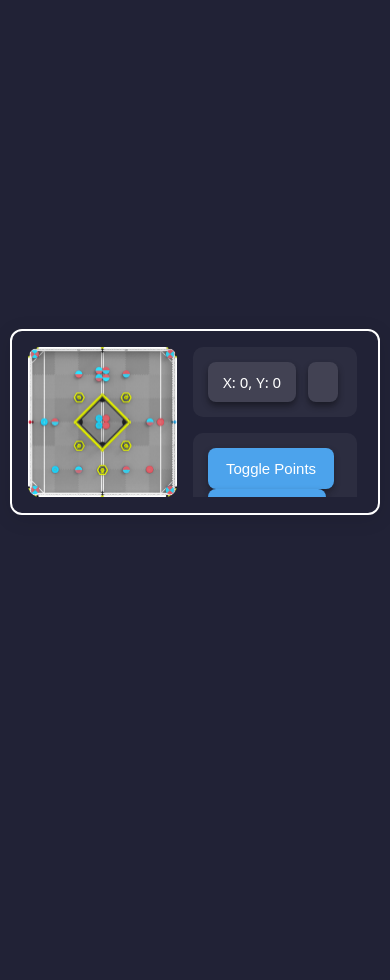
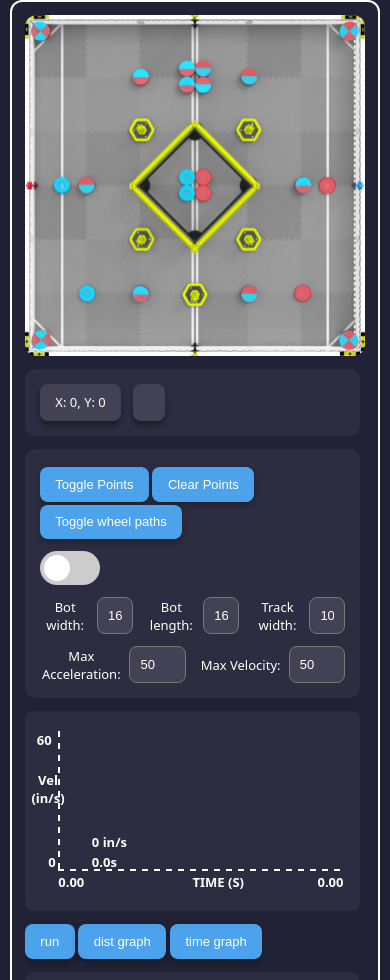
Before and after one commit to ragerbyt/vexpathgen, a website built with Vite: page index.html in a window 390 px wide. Shown: the top 980 px of the page. Before the commit the page ends 844 px from the top, so only its background shows below. Built offline with nearby package versions, Linux system fonts and the light colour scheme.

Commit message:
ui improvements

```diff
--- a/index.html
+++ b/index.html
@@ -6,16 +6,13 @@
     <title>Vex Path Gen</title>
   </head>
   <body>
-  <div id= "screen">
+    <div id="screen">
       <canvas id="path"></canvas>
-
-
 
       <div id="sidebar">
         <div id="info">
           <div class="info-box" id="mouse-coordinates"></div>
           <div class="info-box" id="point-coordinates"></div>
-
         </div>
 
         <div id="menu">
@@ -25,9 +22,8 @@
             <button id="sidepath">Toggle wheel paths</button>
           </div>
 
-
           <label class="switch">
-          <input type="checkbox">
+            <input type="checkbox" />
             <span class="slider round"></span>
           </label>
 
@@ -44,7 +40,6 @@
               <label for="trackwidth">Track width:</label>
               <input type="number" id="botlen" value="10" />
             </div>
-
           </div>
           <div id="botconfig">
             <div class="field">
@@ -56,13 +51,9 @@
               <input type="number" id="maxvel" value="50" />
             </div>
           </div>
-
         </div>
 
-
         <div id="graphs-container">
-
-
           <canvas id="graph" width="600" height="200"></canvas>
           <canvas id="overlay" width="600" height="200"></canvas>
           <div id="currtime-label" class="graph-label">0.0s</div>
@@ -70,41 +61,38 @@
 
           <!-- Time Label for the Bottom -->
           <div id="unit-label" class="graph-label">TIME (S)</div>
-        <div id="velocity-label" class="graph-label">Vel<br>(in/s)</div>
+          <div id="velocity-label" class="graph-label">Vel<br />(in/s)</div>
 
           <!-- Time Start and End Labels -->
           <div id="start-time-label" class="graph-label">0.00</div>
           <div id="end-time-label" class="graph-label">0.00</div>
 
           <!-- Velocity Markings -->
-        <div id="velocity-max-label" class="graph-label">60</div> <!-- For max velocity -->
-        <div id="velocity-zero-label" class="graph-label">0</div> <!-- For velocity zero -->
-
-
-
+          <div id="velocity-max-label" class="graph-label">60</div>
+          <!-- For max velocity -->
+          <div id="velocity-zero-label" class="graph-label">0</div>
+          <!-- For velocity zero -->
         </div>
 
-      <div id = "graphcustom">
+        <div id="graphcustom">
           <button id="run">run</button>
           <button id="dist">dist graph</button>
           <button id="time">time graph</button>
         </div>
 
         <div id="saving">
-        <input type="text" id="pathNameInput" placeholder="Enter path name (e.g., redside)" />
+          <input
+            type="text"
+            id="pathNameInput"
+            placeholder="Enter path name (e.g., redside)"
+          />
           <button id="saveCpp">Save C++ File</button>
-
 
           <input type="file" id="import" accept=".cpp" hidden />
           <label for="import" class="file-upload-button">Import C++ File</label>
-
-
-      </div>
-
-
         </div>
       </div>
-
+    </div>
 
     <!-- Entrypoint -->
     <script src="src/index.ts" type="module"></script>
--- a/src/css/styles.css
+++ b/src/css/styles.css
@@ -1,5 +1,9 @@
 * {
   box-sizing: border-box;
+}
+
+:root {
+  font-size: 15px;
 }
 
 /* General Body Styling */
@@ -24,11 +28,11 @@ body {
   border-radius: 12px;
   box-shadow: 0 4px 20px rgba(0, 0, 0, 0.1);
   width: 95%;
+  max-height: 98%;
   aspect-ratio: 2 / 1;
   border: 2px solid white;
   box-sizing: border-box;
 }
-
 
 /* Sidebar Styling */
 #sidebar {
@@ -56,6 +60,12 @@ body {
   gap: 12px;
 }
 
+#togglePoints,
+#clear,
+#sidepath {
+  margin-top: 3px;
+}
+
 /* Bot Config Row */
 #botconfig {
   display: flex;
@@ -75,7 +85,7 @@ body {
 
 .field label {
   color: #ffffff;
-  font-size: 16px;
+  font-size: 1rem;
   width: 60%;
   text-align: center;
 }
@@ -83,11 +93,16 @@ body {
 .field input {
   width: 40%;
   padding: 10px;
-  font-size: 16px;
+  font-size: 1rem;
   border-radius: 8px;
   box-sizing: border-box;
   background-color: rgba(255, 255, 255, 0.1);
+  border: 1px solid #777777;
   color: #ffffff;
+}
+
+.field input:focus {
+  outline: 1px solid #ffffff;
 }
 
 /* Hide number spinner arrows */
@@ -99,13 +114,13 @@ input[type="number"]::-webkit-inner-spin-button {
 
 /* Buttons Styling */
 button {
-  padding: 12px 18px;
+  padding: 0.75rem 1.2rem;
   background-color: #4ca3ec;
   color: #ffffff;
   border: none;
   border-radius: 8px;
   cursor: pointer;
-  font-size: 15px;
+  font-size: 1rem;
   transition: background-color 0.3s ease-in-out, transform 0.2s ease-in-out;
   box-shadow: 0 3px 6px rgba(0, 0, 0, 0.3);
   width: fit-content;
@@ -122,8 +137,8 @@ button:active {
 
 /* Input Field Styling */
 input[type="text"] {
-  padding: 12px;
-  font-size: 16px;
+  padding: 0.75rem;
+  font-size: 1rem;
   border: 2px solid #ffffff;
   border-radius: 8px;
   width: 100%;
@@ -144,10 +159,10 @@ input[type="text"]::placeholder {
   height: 200px;
   border-radius: 8px;
   background-color: rgba(255, 255, 255, 0.05);
-
 }
 
-#graph, #overlay {
+#graph,
+#overlay {
   position: absolute;
   top: 10%;
   left: 10%;
@@ -160,20 +175,31 @@ input[type="text"]::placeholder {
   border: none;
 
   /* Fake border with custom dotted/dashed look */
-  background-image:
-  repeating-linear-gradient(to right, white 0px, white 6px, transparent 6px, transparent 12px), /* bottom */
-  repeating-linear-gradient(to bottom, white 0px, white 6px, transparent 6px, transparent 12px); /* left */
+  background-image: repeating-linear-gradient(
+      to right,
+      white 0px,
+      white 6px,
+      transparent 6px,
+      transparent 12px
+    ),
+    /* bottom */
+      repeating-linear-gradient(
+        to bottom,
+        white 0px,
+        white 6px,
+        transparent 6px,
+        transparent 12px
+      ); /* left */
 
   background-position: bottom left, top left;
   background-repeat: no-repeat;
   background-size: 100% 2px, 2px 100%;
-
 }
 
 /* Labels */
 .graph-label {
   position: absolute;
-  font-size: 16px;
+  font-size: 1rem;
   font-weight: bold;
   color: #ffffff;
   text-align: center;
@@ -191,14 +217,11 @@ input[type="text"]::placeholder {
   transform: translateX(0%);
 }
 
-
-
 /* Time label at the bottom */
 #unit-label {
   bottom: 10%;
   left: 50%;
   transform: translateX(0%);
-
 }
 
 /* Time Start and End Labels */
@@ -215,7 +238,7 @@ input[type="text"]::placeholder {
 }
 
 #velocity-label {
-  top:30%;
+  top: 30%;
   left: 2%;
 }
 
@@ -242,13 +265,12 @@ canvas {
   aspect-ratio: 1 / 1; /* Keeps canvas square */
 }
 
-
 /* Floating mouse/point coordinate overlays (kept absolutely positioned) */
 .info-box {
-  font-size: 15px;
+  font-size: 1rem;
   color: #ffffff;
   background: rgba(255, 255, 255, 0.1);
-  padding: 10px 15px;
+  padding: 0.75rem 1.2rem;
   border-radius: 8px;
   box-shadow: 0 4px 6px rgba(0, 0, 0, 0.4);
   pointer-events: none;
@@ -286,12 +308,11 @@ canvas {
   gap: 12px;
 }
 
-#import{
+#import {
   position: relative;
   left: 10;
-  right:10;
+  right: 10;
 }
-
 
 .switch {
   position: relative;
@@ -316,8 +337,8 @@ canvas {
   right: 0;
   bottom: 0;
   background-color: #ccc;
-  -webkit-transition: .4s;
-  transition: .4s;
+  -webkit-transition: 0.4s;
+  transition: 0.4s;
 }
 
 .slider:before {
@@ -328,16 +349,16 @@ canvas {
   left: 4px;
   bottom: 4px;
   background-color: white;
-  -webkit-transition: .4s;
-  transition: .4s;
+  -webkit-transition: 0.4s;
+  transition: 0.4s;
 }
 
 input:checked + .slider {
-  background-color: #2196F3;
+  background-color: #2196f3;
 }
 
 input:focus + .slider {
-  box-shadow: 0 0 1px #2196F3;
+  box-shadow: 0 0 1px #2196f3;
 }
 
 input:checked + .slider:before {
@@ -363,7 +384,7 @@ input:checked + .slider:before {
   border: 2px solid #ffffff;
   border-radius: 8px;
   cursor: pointer;
-  font-size: 15px;
+  font-size: 1rem;
   transition: background-color 0.3s ease-in-out, transform 0.2s ease-in-out;
   box-shadow: 0 3px 6px rgba(0, 0, 0, 0.3);
   width: fit-content;
@@ -393,5 +414,26 @@ input:checked + .slider:before {
 
 .file-upload-button span {
   font-weight: bold;
-  font-size: 15px;
+  font-size: 1rem;
 }
+
+@media (max-width: 800px) {
+  :root {
+    font-size: 13px;
+  }
+}
+
+@media (max-aspect-ratio: 1/1) {
+  body {
+    overflow-y: auto;
+    height: auto;
+  }
+  #screen {
+    flex-direction: column;
+    aspect-ratio: auto;
+  }
+
+  #path {
+    width: 100%;
+  }
+}
```
Lines whose indentation alone changed are shown as unchanged.
